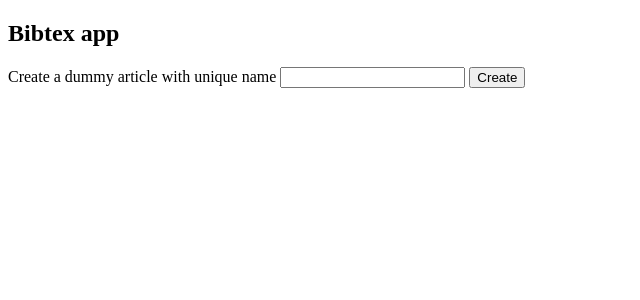
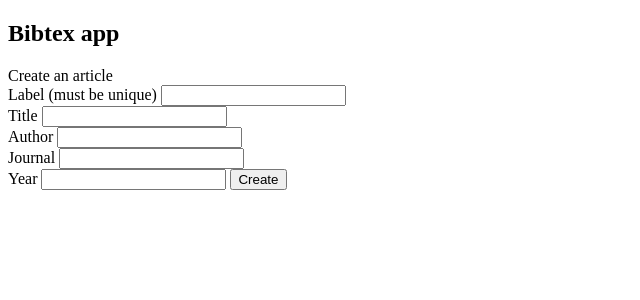
Before and after one commit to Uxusino/bibtex-kirby, a Flask app: template src/templates/index.html in a window 1280 px wide. Shown: the top 300 px of the page, without its empty margins (0-640 px from the left). Run offline with Flask 3, Linux system fonts and the light colour scheme; the template is opened without the code that fills it, so the values that code supplies are empty.

Commit message:
User can fill required fields for an article

```diff
--- a/src/app.py
+++ b/src/app.py
@@ -11,22 +11,18 @@ def index():
 # TODO: replace dummy content with normal content
 @app.route("/create_bibtex", methods=["POST"])
 def bibtex_creation():
-    label = request.form.get("label")
+    content = request.form.to_dict()
+    label = content.get("label")
+    del content["label"]
 
-    dummy_data = {
-        "author": "Dummy Author",
-        "year": 2024,
-        "journal": "Ohtu"
-    }
-
-    content = {
+    new_bib = {
         "label": label,
         "type": "article",
-        "data": dummy_data
+        "data": content
     }
 
     try:
-        repo.create_bibtex(content)
+        repo.create_bibtex(new_bib)
         return redirect("/")
     except Exception as error:
         flash(str(error))
--- a/src/templates/index.html
+++ b/src/templates/index.html
@@ -18,8 +18,22 @@ Bibtex app
       </ul>
     {% endif %}
   {% endwith %}
-  <label for="label">Create a dummy article with unique name</label>
-  <input type="text" name="label">
+  <label>Create an article</label>
+  <br>
+  <label for="label">Label (must be unique)</label>
+  <input type="text" name="label" required>
+  <br>
+  <label for="title">Title</label>
+  <input type="text" name="title" required>
+  <br>
+  <label for="author">Author</label>
+  <input type="text" name="author" required>
+  <br>
+  <label for="journal">Journal</label>
+  <input type="text" name="journal" required>
+  <br>
+  <label for="year">Year</label>
+  <input type="text" name="year" required>
   <button type="submit">
     Create
   </button>
@@ -30,7 +44,7 @@ Bibtex app
     <div>
       You don't have references yet.
     </div>
-  {% else %}
+  {% endif %}
   {% for bibtex in bibtexs %}
     <li style="display: flex">
       <div>
@@ -43,7 +57,6 @@ Bibtex app
       </div>
     </li>
   {% endfor %}
-  {% endif %}
 </ul>
 
 {% endblock %}
```
Also changed, not shown: 1 other file. Lines whose indentation alone changed are shown as unchanged.
